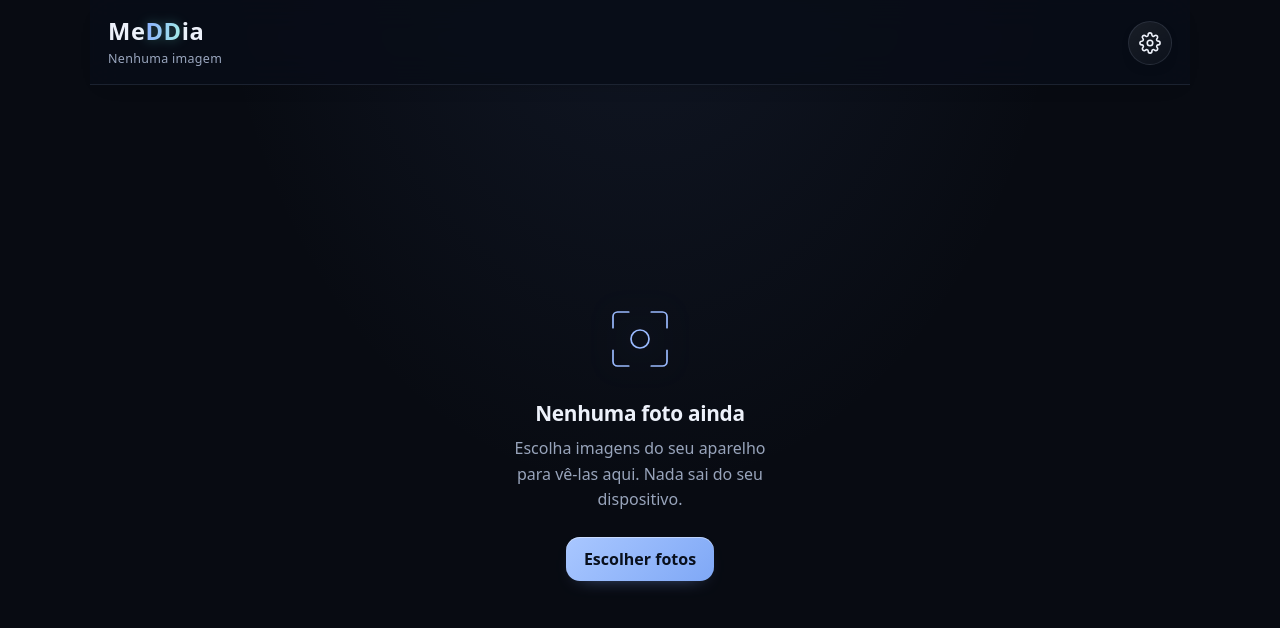
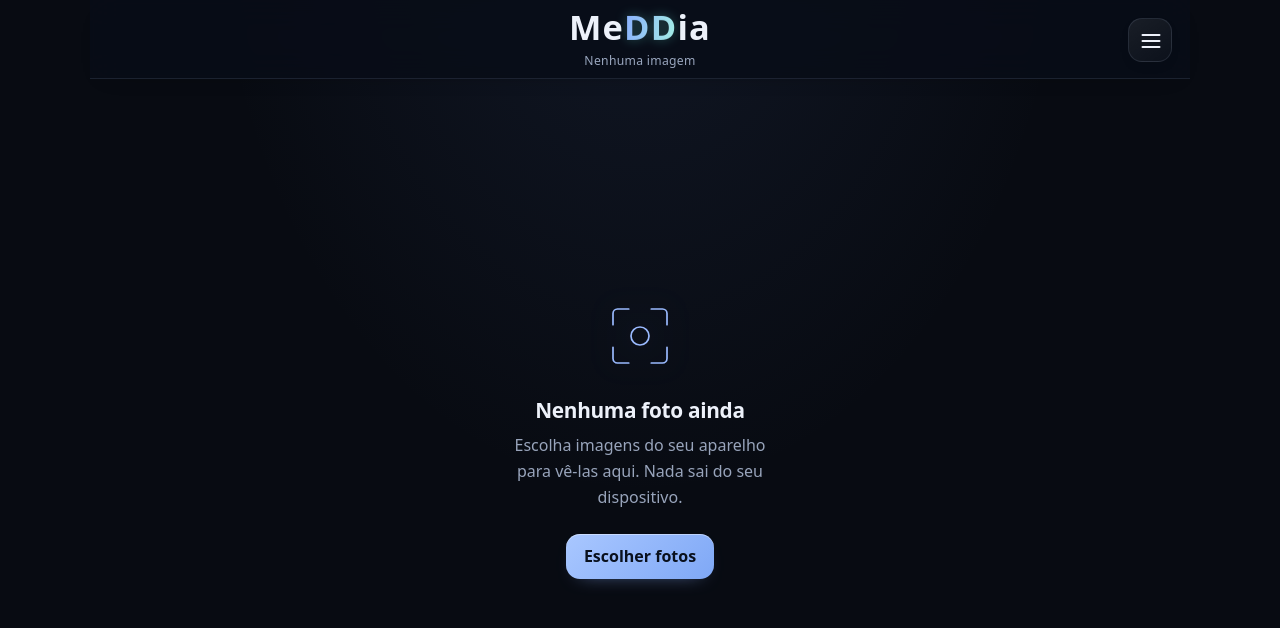
Before and after one commit to dlima566-cmyk/-lbum, a website: page index.html in a window 1280 px wide. Drawn offline with Linux system fonts and the light colour scheme.

Commit message:
Add files via upload

```diff
--- a/index.html
+++ b/index.html
@@ -333,6 +333,15 @@ header .ib{
   .thumb:hover img{transform:none;filter:none}
 }
 
+
+/* Cabeçalho: marca centralizada e botão de menu de três linhas */
+header#hdr{position:sticky;display:flex;align-items:center;justify-content:flex-end;min-height:76px;box-sizing:border-box}
+header#hdr .header-brand{position:absolute;left:50%;top:50%;transform:translate(-50%,-50%);width:calc(100% - 112px);text-align:center;}
+header#hdr h1{font-size:clamp(1.8rem,7vw,2.15rem);font-weight:850;letter-spacing:.035em;line-height:1.05;white-space:nowrap}
+header#hdr .count{font-size:.76rem;margin-top:7px;white-space:nowrap}
+header#hdr #gear{position:relative;z-index:1;flex:0 0 44px;width:44px;height:44px;padding:10px;border-radius:14px}
+header#hdr #gear svg{width:24px;height:24px;fill:none;stroke:currentColor;stroke-width:2;stroke-linecap:round}
+
 </style>
 </head>
 <body>
@@ -347,11 +356,11 @@ header .ib{
     <button class="ib" id="selDel" aria-label="Excluir"><svg viewBox="0 0 24 24"><path d="M4 7h16M10 11v6M14 11v6M6 7l1 12h10l1-12M9 7V4h6v3"/></svg></button>
   </div>
   <header id="hdr">
-    <div>
+    <div class="header-brand">
       <h1>Me<span class="dd">DD</span>ia</h1>
       <div class="count" id="count">Nenhuma imagem</div>
     </div>
-    <button class="ib" id="gear" aria-label="Configurações"><svg viewBox="0 0 24 24"><circle cx="12" cy="12" r="3"/><path d="M19.4 15a1.65 1.65 0 0 0 .33 1.82l.06.06a2 2 0 1 1-2.83 2.83l-.06-.06a1.65 1.65 0 0 0-1.82-.33 1.65 1.65 0 0 0-1 1.51V21a2 2 0 1 1-4 0v-.09A1.65 1.65 0 0 0 9 19.4a1.65 1.65 0 0 0-1.82.33l-.06.06a2 2 0 1 1-2.83-2.83l.06-.06a1.65 1.65 0 0 0 .33-1.82 1.65 1.65 0 0 0-1.51-1H3a2 2 0 1 1 0-4h.09A1.65 1.65 0 0 0 4.6 9a1.65 1.65 0 0 0-.33-1.82l-.06-.06a2 2 0 1 1 2.83-2.83l.06.06a1.65 1.65 0 0 0 1.82.33H9a1.65 1.65 0 0 0 1-1.51V3a2 2 0 1 1 4 0v.09a1.65 1.65 0 0 0 1 1.51 1.65 1.65 0 0 0 1.82-.33l.06-.06a2 2 0 1 1 2.83 2.83l-.06.06a1.65 1.65 0 0 0-.33 1.82V9a1.65 1.65 0 0 0 1.51 1H21a2 2 0 1 1 0 4h-.09a1.65 1.65 0 0 0-1.51 1z"/></svg></button>
+    <button class="ib" id="gear" aria-label="Abrir menu e configurações"><svg viewBox="0 0 24 24" aria-hidden="true"><path d="M3.5 6h17M3.5 12h17M3.5 18h17"/></svg></button>
   </header>
   <div id="banner" hidden>
     <button class="btn ghost" id="bback">← Voltar</button>
```
